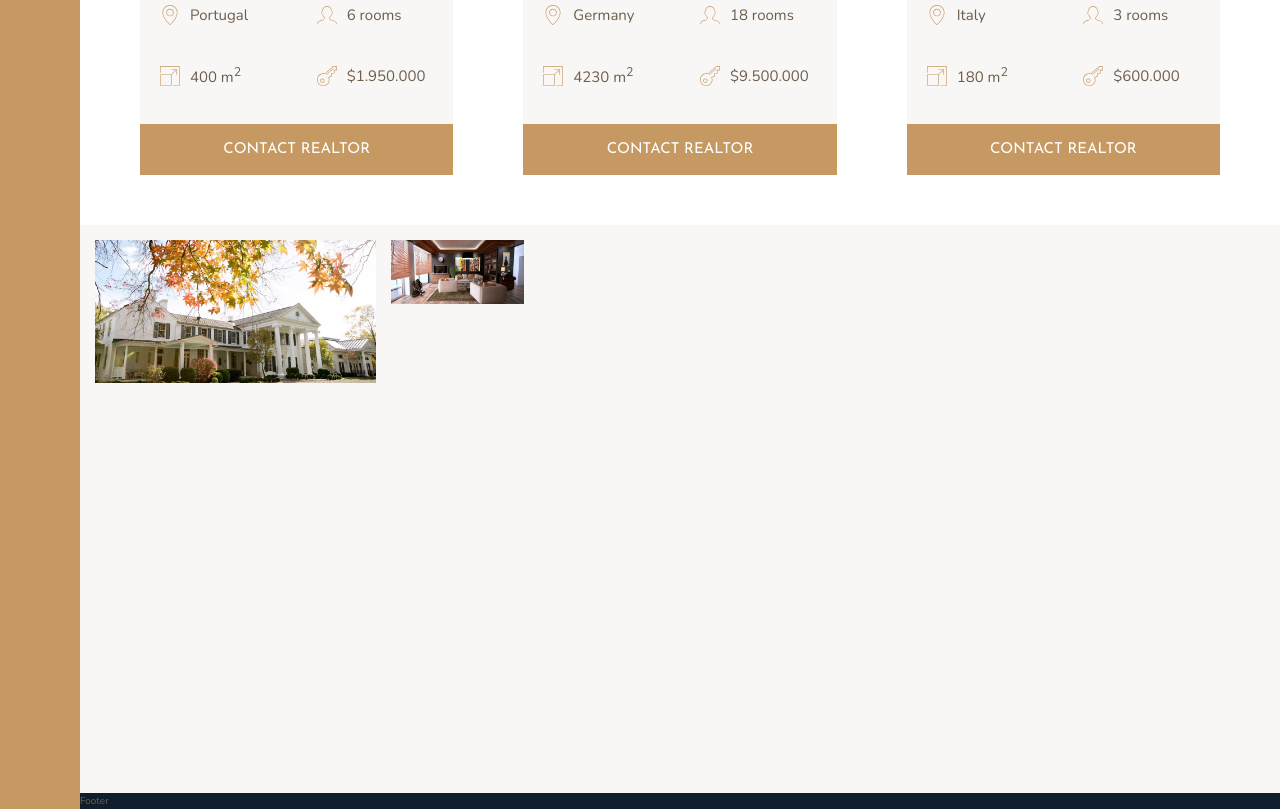
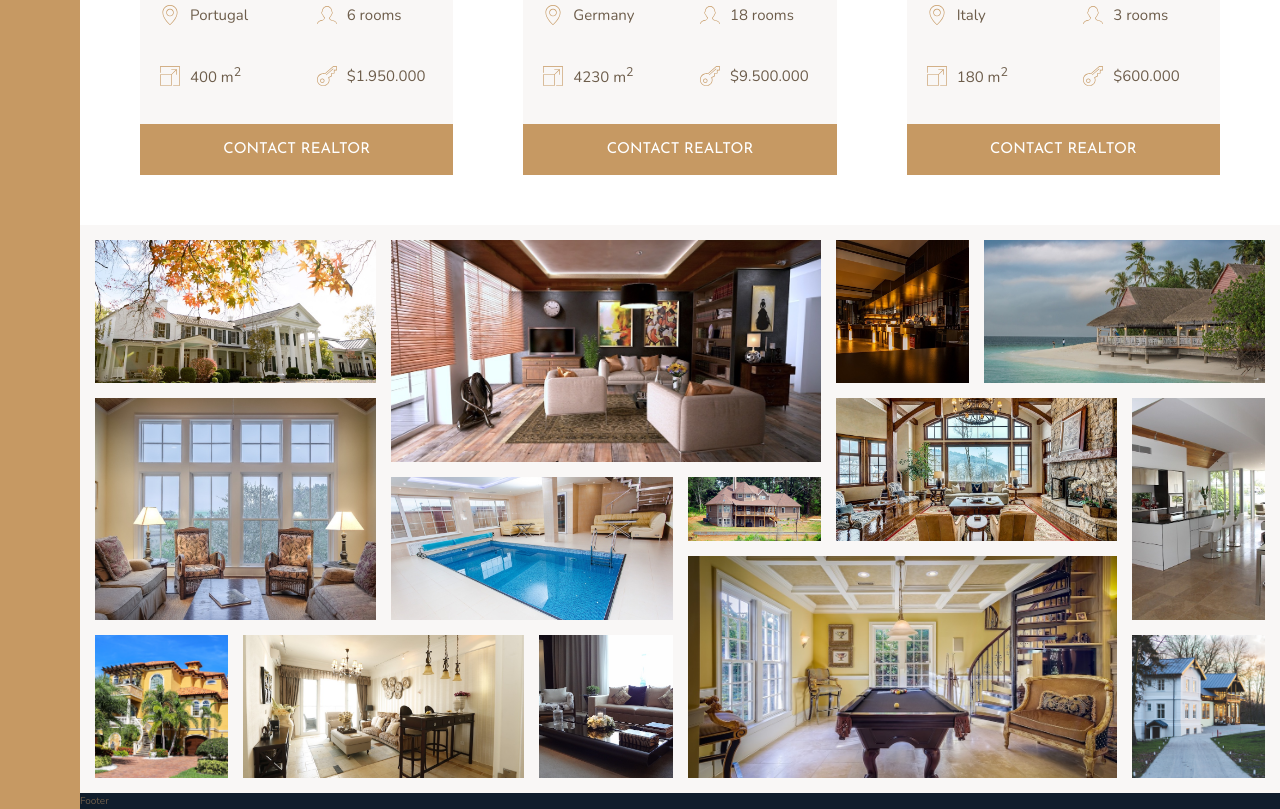
Before and after one commit to Glareone/Nexter-FrontEnd-Portfolio-Project-CssGrid-Design, a website: page index.html in a window 1280 px wide. Shown: the part 2647-3456 px from the top of the page. Drawn offline with nearby package versions, Linux system fonts and the light colour scheme.

Commit message:
part 2 is finished

```diff
--- a/index.html
+++ b/index.html
@@ -290,8 +290,46 @@
             <figure class="gallery__item gallery__item--1">
                 <img src="img/gal-1.jpeg" alt="Gallery Image 1" class="gallery__img">
             </figure>
+            <figure class="gallery__item gallery__item--2">
+                <img src="img/gal-2.jpeg" alt="Gallery Image 2" class="gallery__img">
+            </figure>
+            <figure class="gallery__item gallery__item--3">
+                <img src="img/gal-3.jpeg" alt="Gallery Image 3" class="gallery__img">
+            </figure>
+            <figure class="gallery__item gallery__item--4">
+                <img src="img/gal-4.jpeg" alt="Gallery Image 4" class="gallery__img">
+            </figure>
+            <figure class="gallery__item gallery__item--5">
+                <img src="img/gal-5.jpeg" alt="Gallery Image 5" class="gallery__img">
+            </figure>
+            <figure class="gallery__item gallery__item--6">
+                <img src="img/gal-6.jpeg" alt="Gallery Image 6" class="gallery__img">
+            </figure>
+            <figure class="gallery__item gallery__item--7">
+                <img src="img/gal-7.jpeg" alt="Gallery Image 7" class="gallery__img">
+            </figure>
+            <figure class="gallery__item gallery__item--8">
+                <img src="img/gal-8.jpeg" alt="Gallery Image 8" class="gallery__img">
+            </figure>
+            <figure class="gallery__item gallery__item--9">
+                <img src="img/gal-9.jpeg" alt="Gallery Image 9" class="gallery__img">
+            </figure>
+            <figure class="gallery__item gallery__item--10">
+                <img src="img/gal-10.jpeg" alt="Gallery Image 10" class="gallery__img">
+            </figure>
+            <figure class="gallery__item gallery__item--11">
+                <img src="img/gal-11.jpeg" alt="Gallery Image 11" class="gallery__img">
+            </figure>
+            <figure class="gallery__item gallery__item--12">
+                <img src="img/gal-12.jpeg" alt="Gallery Image 12" class="gallery__img">
+            </figure>
+            <figure class="gallery__item gallery__item--13">
+                <img src="img/gal-13.jpeg" alt="Gallery Image 13" class="gallery__img">
+            </figure>
+            <figure class="gallery__item gallery__item--14">
+                <img src="img/gal-14.jpeg" alt="Gallery Image 14" class="gallery__img">
+            </figure>
 
-            <img src="img/gal-2.jpeg" alt="Gallery Image 2" class="gallery__img">
         </section>
 
         <footer class="footer">
--- a/sass/_gallery.scss
+++ b/sass/_gallery.scss
@@ -18,6 +18,58 @@
        grid-row: 1 / span 2;
        grid-column:  1 / span 2;
      }
+     &--2 {
+       grid-row: 1 / span 3;
+       grid-column:  3 / span 3;
+     }
+     &--3 {
+       grid-row: 1 / span 2;
+       grid-column:  6 / span 1;
+     }
+     &--4 {
+       grid-row: 1 / span 2;
+       grid-column:  7 / -1;
+     }
+     &--5 {
+       grid-row: 3 / span 3;
+       grid-column:  1 / span 2;
+     }
+     &--6 {
+       grid-row: 4 / span 2;
+       grid-column:  3 / span 2;
+     }
+     &--7 {
+       grid-row: 4 / span 1;
+       grid-column:  5 / span 1;
+     }
+     &--8 {
+       grid-row: 3 / span 2;
+       grid-column:  6 / span 2;
+     }
+     &--9 {
+       grid-row: 3 / span 3;
+       grid-column:  8 / span 1;
+     }
+     &--10 {
+       grid-row: 6 / span 2;
+       grid-column:  1 / span 1;
+     }
+     &--11 {
+       grid-row: 6 / span 2;
+       grid-column:  2 / span 2;
+     }
+     &--12 {
+       grid-row: 6 / span 2;
+       grid-column:  4 / span 1;
+     }
+     &--13 {
+       grid-row: 5 / span 3;
+       grid-column:  5 / span 3;
+     }
+     &--14 {
+       grid-row: 6 / span 2;
+       grid-column:  8 / span 1;
+     }
 
    }
 
```
Also changed, not shown: css/style.css.
